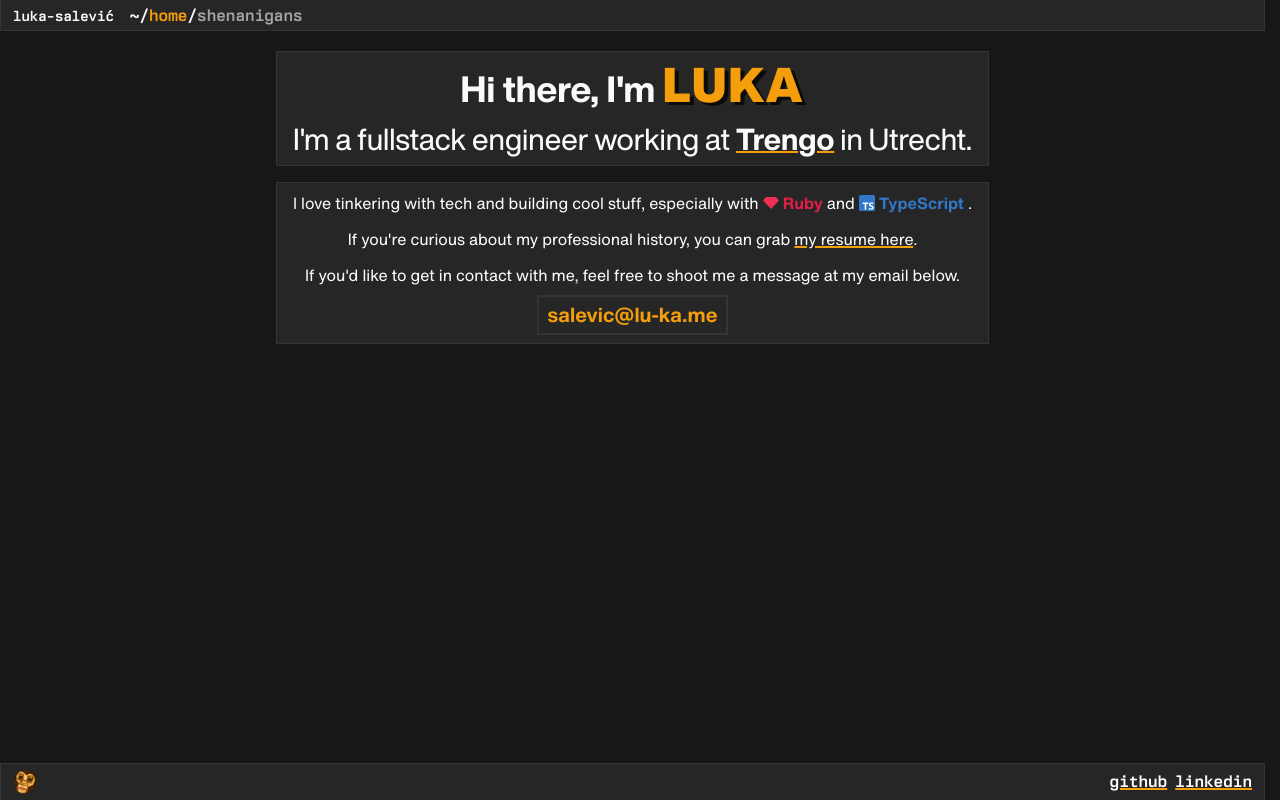
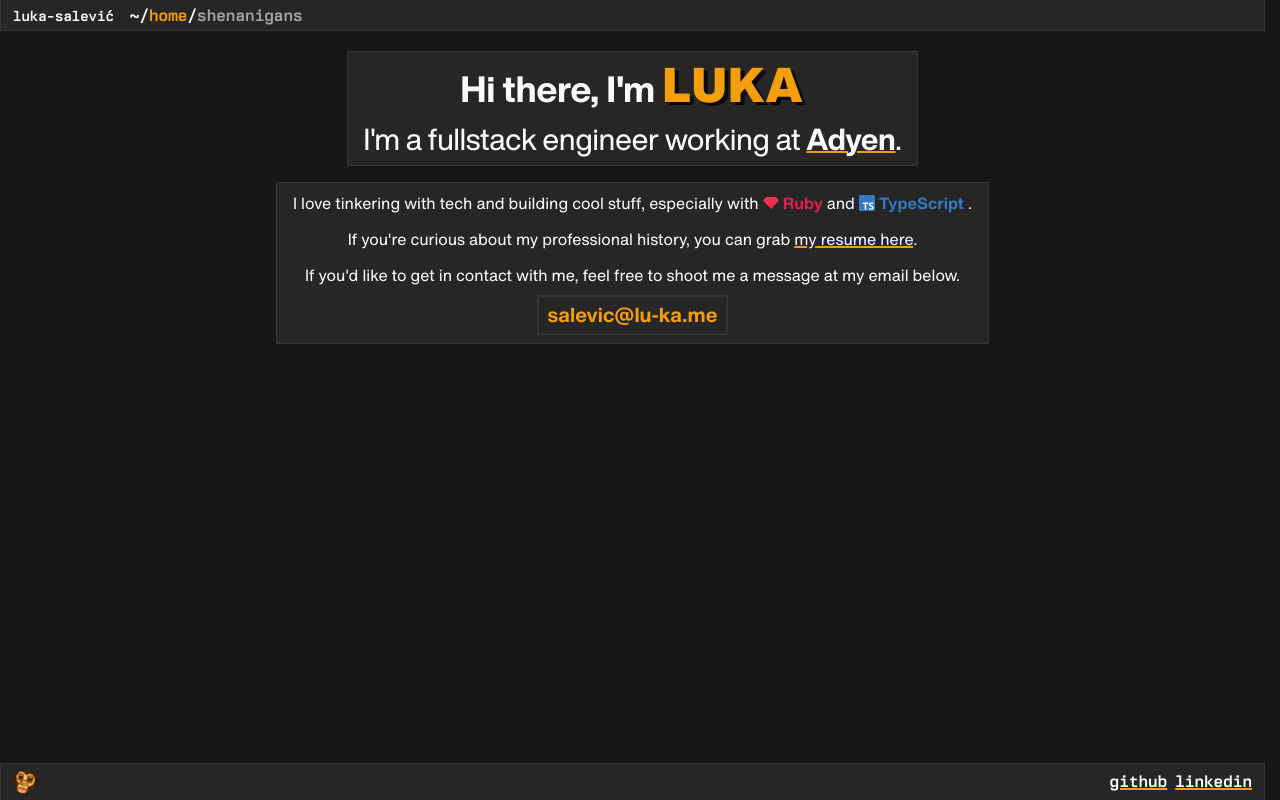
Before and after one commit to Sensanaty/luka-astro, an Astro site: page / in a window 1280 px wide. Built offline with nearby package versions, Linux system fonts and the light colour scheme; Astro itself is replaced by a stand-in of ours.

Commit message:
Update company name from Trengo to Adyen

```diff
--- a/src/pages/index.astro
+++ b/src/pages/index.astro
@@ -11,7 +11,7 @@
         Hi there, I'm <span class="text-5xl font-black text-amber-500 drop-shadow-[4px_3px_0_#0a0a0a] tracking-wider">LUKA</span>
       </h1>
 
-      <h2 class="text-3xl md:text-xl text-center">I'm a fullstack engineer working at <a href="https://trengo.com" class="font-bold" target="_blank" rel="noopener">Trengo</a> in Utrecht.</h2>
+      <h2 class="text-3xl md:text-xl text-center">I'm a fullstack engineer working at <a href="https://adyen.com" class="font-bold" target="_blank" rel="noopener">Adyen</a>.</h2>
     </div>
 
     <div class="flex flex-col bg-neutral-800 border py-2 px-4 mt-4 text-center">
```
